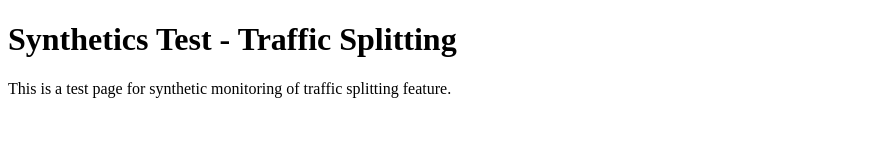
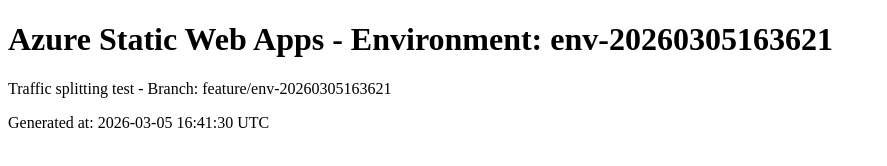
Before and after one commit to skylathadani-ms/synthetics-swa-traffic-20260305163621, a plain HTML site: page index.html in a window 1280 px wide. Shown: the whole page, without its empty margins (0-887 px from the left). Drawn offline with Linux system fonts and the light colour scheme.

Commit message:
Update index.html for env-20260305163621

```diff
--- a/index.html
+++ b/index.html
@@ -1,10 +1,11 @@
 <!DOCTYPE html>
 <html>
 <head>
-<title>Synthetics Test - Traffic Splitting</title>
+<title>Environment: env-20260305163621</title>
 </head>
 <body>
-<h1>Synthetics Test - Traffic Splitting</h1>
-<p>This is a test page for synthetic monitoring of traffic splitting feature.</p>
+<h1>Azure Static Web Apps - Environment: env-20260305163621</h1>
+<p>Traffic splitting test - Branch: feature/env-20260305163621</p>
+<p>Generated at: 2026-03-05 16:41:30 UTC</p>
 </body>
 </html>
```
